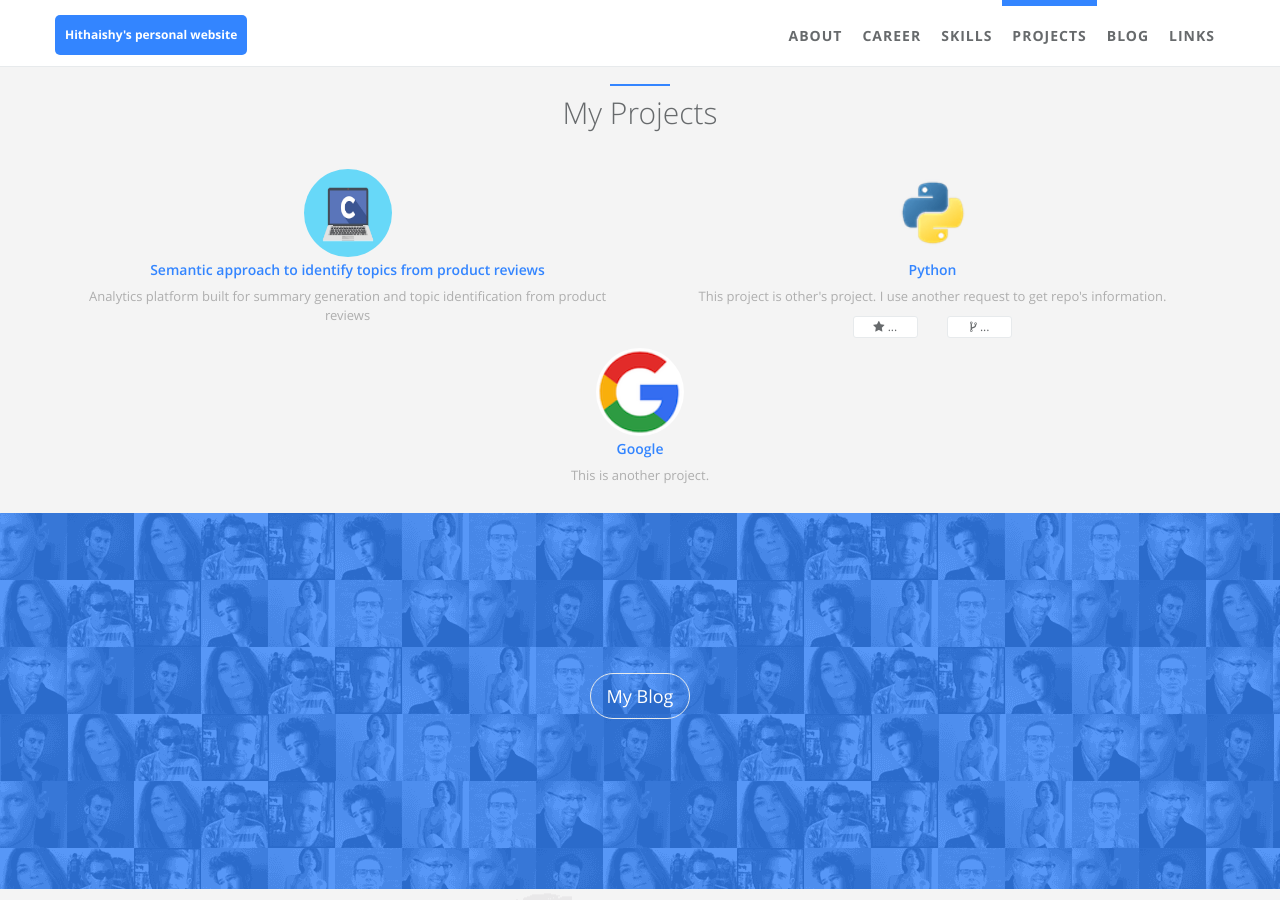
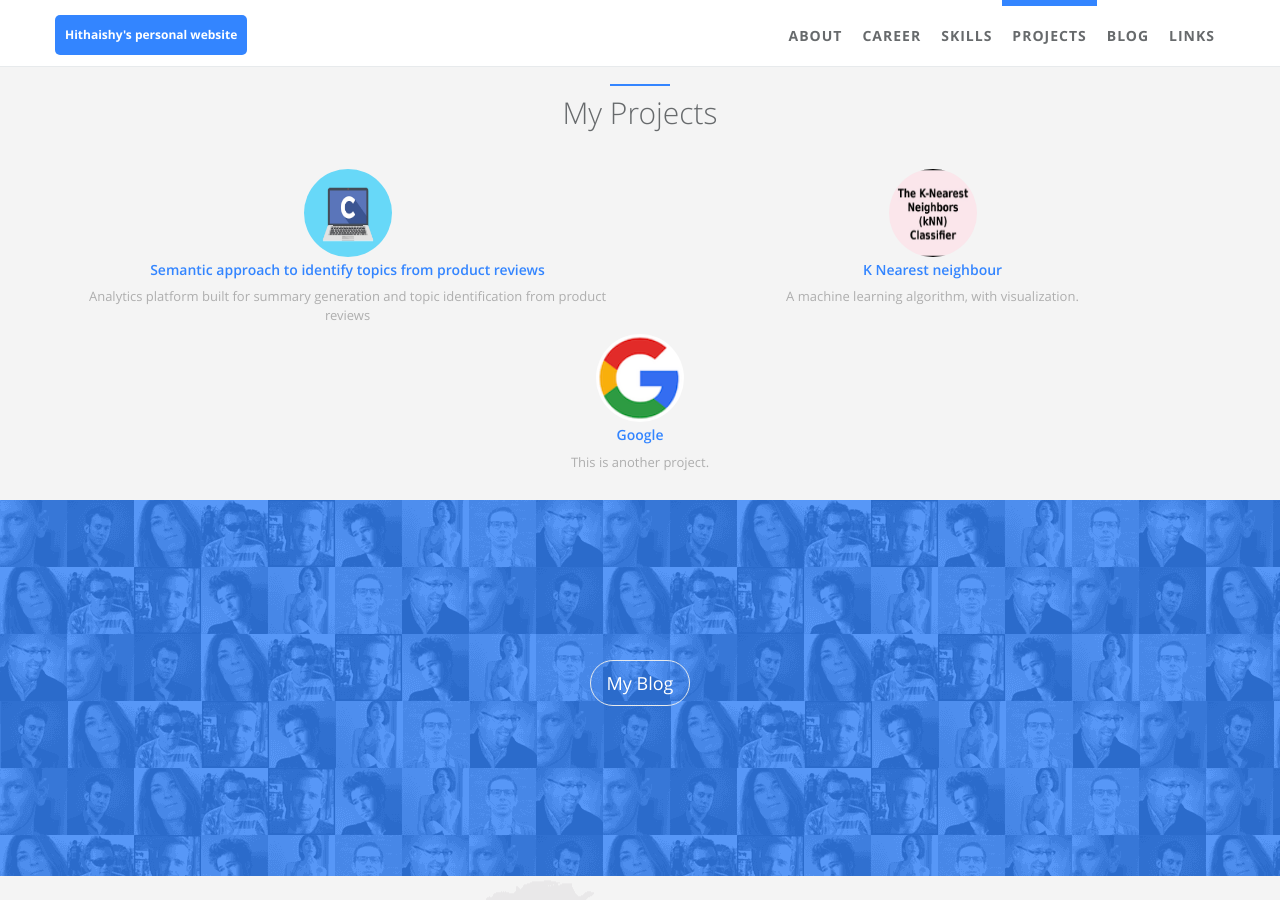
Before and after one commit to hithaishy/hithaishy, a Jekyll site: the page built from index.html, in a window 1280 px wide and 900 px high, scrolled down 2424 px. Built offline with Jekyll 4.4.1, drawn with Linux system fonts in a browser that asks for light colours.

Commit message:
job description

```diff
--- a/_data/index/projects.yml
+++ b/_data/index/projects.yml
@@ -7,12 +7,12 @@
   img: /static/assets/img/landing/c.jpg
   desc: Analytics platform built for summary generation and topic identification from product reviews
 
-- name: Python
-  i18n: cpython
+- name: K Nearest neighbour
+  i18n: knn
   gh_user: python
-  repo: cpython
-  img: /static/assets/img/landing/python.png
-  desc: This project is other's project. I use another request to get repo's information.
+  url: https://hithaishy.github.io/k-nearest-neighbor-problem/
+  img: /static/assets/img/landing/knn.jpg
+  desc: A machine learning algorithm, with visualization.
 
 - name: Google
   i18n: google
```
Also changed, not shown: static/assets/img/landing/knn.jpg (added).
